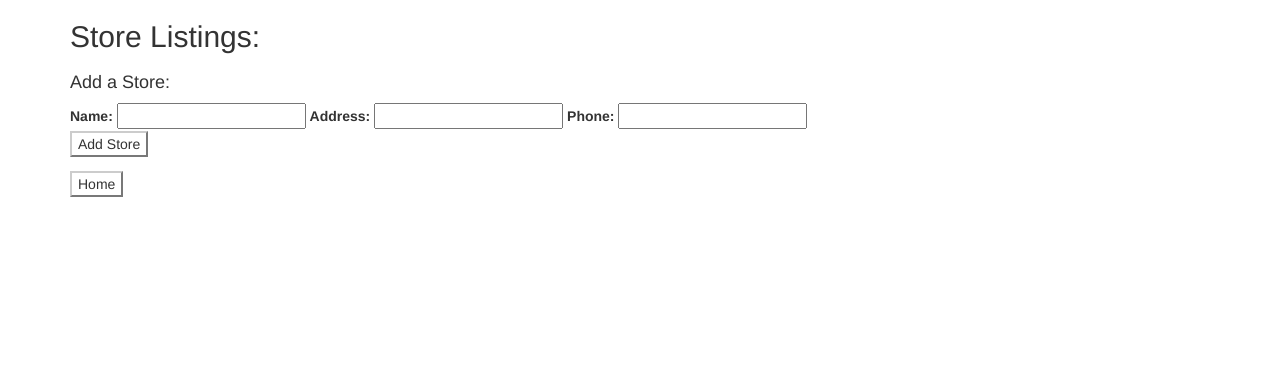
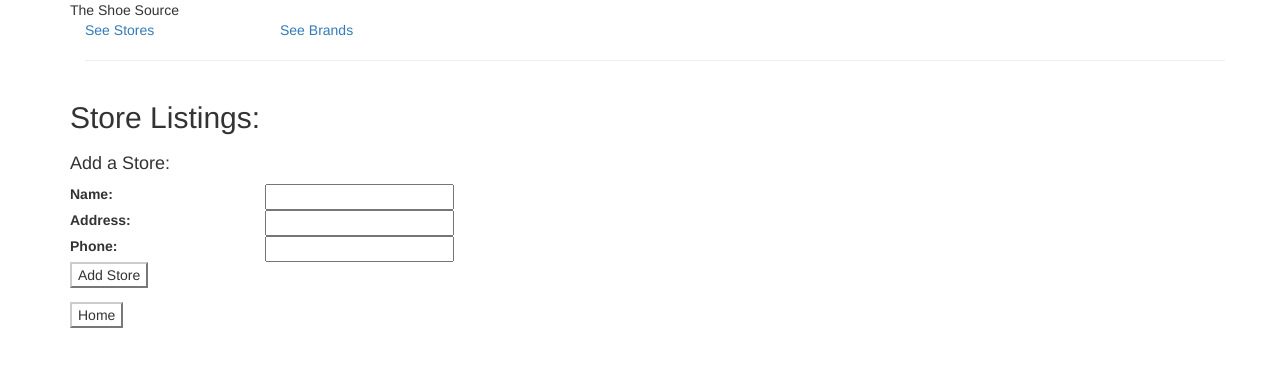
Before and after one commit to r-hills/Shoes, a PHP site: template views/stores.html.twig in a window 1280 px wide. Shown: the top 367 px of the page. Run offline with PHP 8.4, Linux system fonts and the light colour scheme; the template is opened without the code that fills it, so the values that code supplies are empty; some libraries are stand-ins or nearby versions.

Commit message:
Twig HTML reuse example.

```diff
--- a/views/brands.html.twig
+++ b/views/brands.html.twig
@@ -6,6 +6,10 @@
     <body>
 
         <div class="container">
+
+
+            {% include 'partials/nav.html' %}
+
 
             <h2> Brand Listings: </h2>
 
--- /dev/null
+++ b/views/partials/nav.html
@@ -0,0 +1,14 @@
+<div class="container">
+	<div class="row">
+        <div class=""> The Shoe Source </div>
+<!--         <div class="col-xs-3">
+        </div>  -->
+        <div class="col-xs-2">
+            <a href='/stores'>See Stores</a>
+        </div>
+        <div class="col-xs-3">
+            <a href='/brands'>See Brands</a>
+        </div>
+    </div>
+    <hr>
+</div>
--- a/views/store.html.twig
+++ b/views/store.html.twig
@@ -6,6 +6,10 @@
     <body>
 
         <div class="container">
+
+
+             {% include 'partials/nav.html' %}
+
 
             <h3>Welcome to {{ store.getName }}</h3>
             <h4>Address: {{ store.getAddress }}</h4>
--- a/views/stores.html.twig
+++ b/views/stores.html.twig
@@ -6,6 +6,10 @@
     <body>
 
         <div class="container">
+
+
+            {% include 'partials/nav.html' %}
+
 
             <h2> Store Listings: </h2>
 
@@ -27,15 +31,35 @@
                 <h4>Add a Store:</h4>
 
                     <form action='/stores' method='post'>
+                        <div class="row">
+                            <div class="col-xs-2">
                                 <label for ='name'>Name:</label>
+                            </div>
+                            <div class="col-xs-3">
                                 <input id='name' name='name' type='text' placeholder="" required>
+                            </div>
+                        </div>
+                        <div class="row">
+                            <div class="col-xs-2">
                                 <label for ='address'>Address:</label>
+                            </div>
+                            <div class="col-xs-3">
                                 <input id='address' name='address' type='text' placeholder="" required>
+                            </div>
+                        </div>
+                        <div class="row">
+                            <div class="col-xs-2">
                                 <label for ='phone'>Phone:</label>
+                            </div>
+                            <div class="col-xs-3">
                                 <input id='phone' name='phone' type='text' placeholder="" required>
-                    <br>
+                            </div>
+                        </div>
+                        <div class="row">
+                            <div class="col-xs-2">
                                 <button class="btn-default" type="submit">Add Store</button>
-                    <br/>
+                            </div>
+                        </div>
                     </form>
 
                 <a href="/"><button class="btn-default">Home</button></a>
```
Also changed, not shown: views/brand.html.twig (+14 -4 lines), views/index.html.twig (+4 -14 lines). Lines whose indentation alone changed are shown as unchanged.
